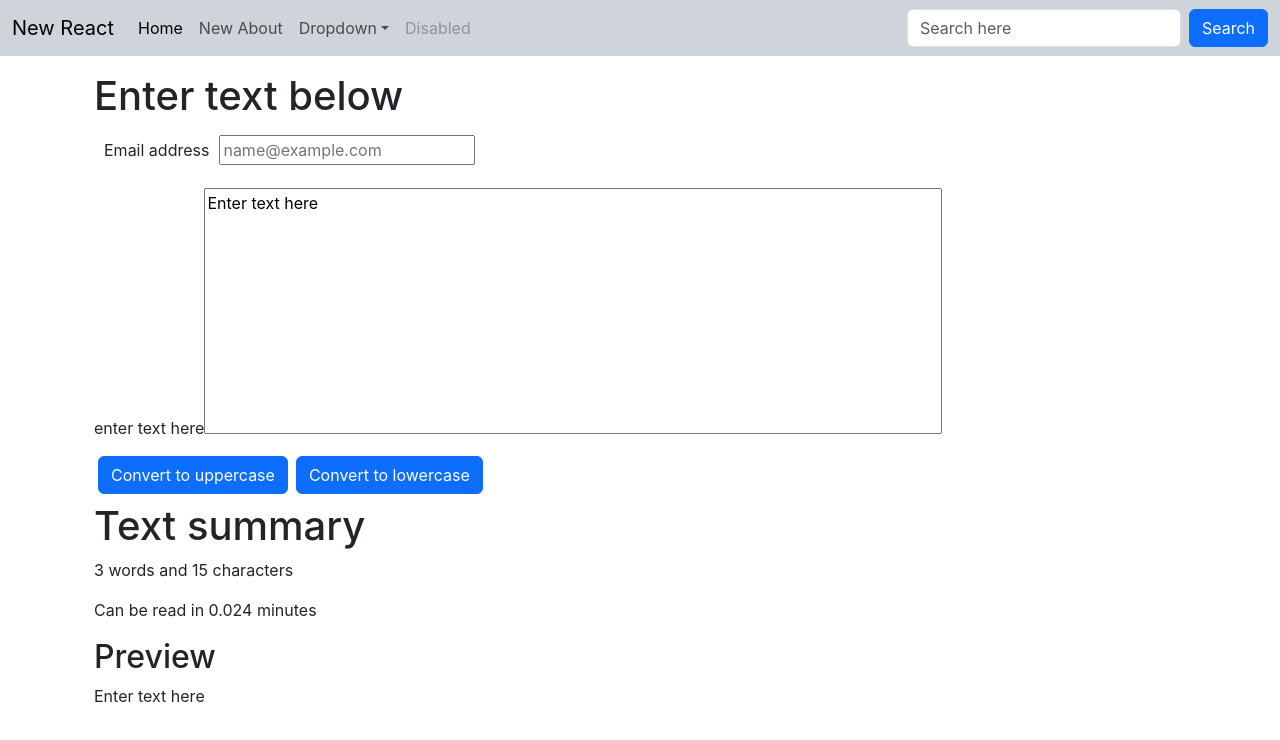
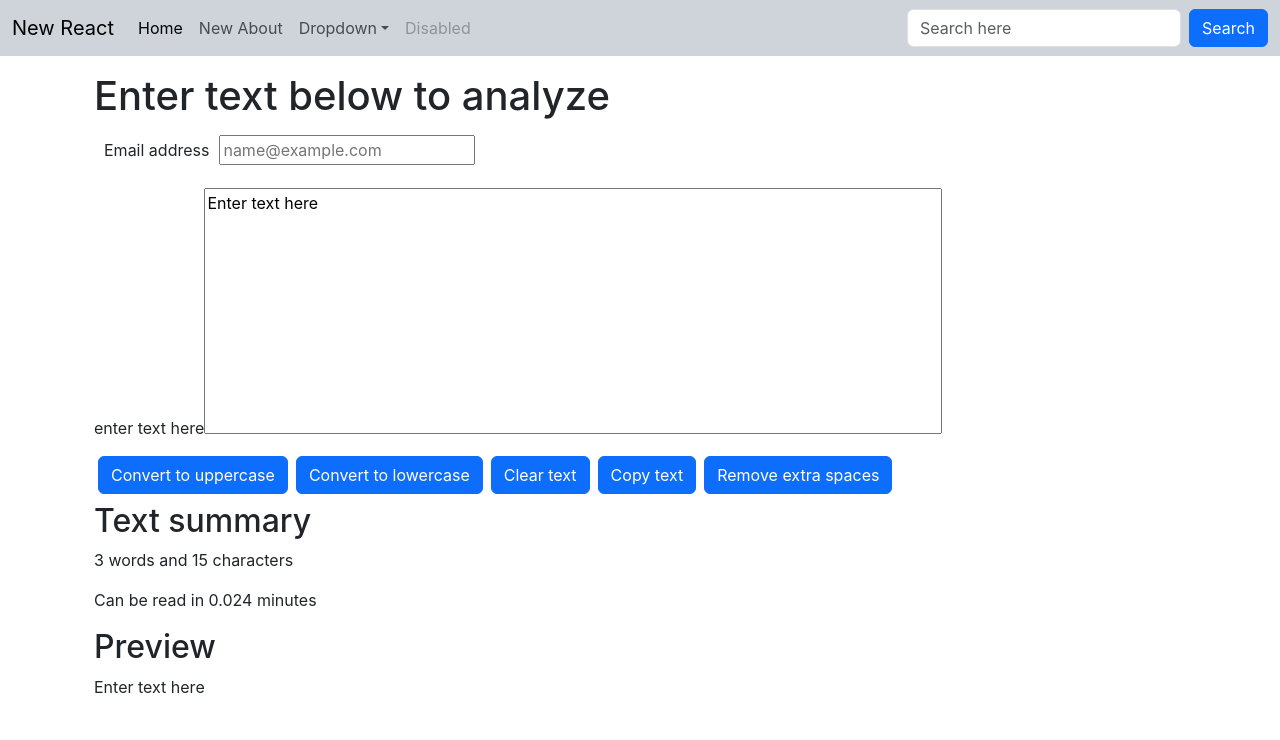
Before and after one commit to vyakhyaagoyal/TextUtils--React, a React (Create React App) app: page / in a window 1280 px wide. Shown: the top 740 px of the page. Built offline with nearby package versions, Linux system fonts and the light colour scheme.

Commit message:
added buttons

```diff
--- a/src/App.js
+++ b/src/App.js
@@ -1,4 +1,5 @@
 import './App.css';
+// import About from './components/About';
 import Navbar from './components/Navbar';
 import TextForm from './components/TextForm';
 
@@ -7,7 +8,8 @@ function App() {
     <>
     <Navbar title="New React" about="New About"/>
     <div className="container my-3">
-    <TextForm heading="Enter text below"/>
+    <TextForm heading="Enter text below to analyze"/>
+    {/* <About/> */}
     </div>
     </>
   );
--- /dev/null
+++ b/src/components/About.js
@@ -0,0 +1,48 @@
+import React, { useState } from 'react'
+
+export default function About() {
+    const [myStyle,setMyStyle]=useState({
+        color:'black',
+        backgroundColor:'white',
+        margin:0,
+        padding:0
+    })
+
+
+    let darkMode=()=>{
+        if(text==='Enable dark mode' && myStyle.color==='black'){
+            let changeMode='Disable dark mode';
+            setText(changeMode);
+
+            setMyStyle({
+                color:'white',
+                backgroundColor:'black'
+            })
+        }
+        else{
+            let changeMode='Enable dark mode';
+            setText(changeMode);
+            setMyStyle({
+                color:'black',
+                backgroundColor:'white'
+            })
+        }
+
+    }
+
+    const [text, setText] = useState('Enable dark mode');
+
+  return (
+    <div className='container' style={myStyle}>
+      <div className='aboutsection'>
+        <h1 className='my-3'>About</h1>
+        <p>The developer of this webpage is Vyakhya Goyal</p>
+      </div>
+
+      <div className="aboutsection">
+      <button type='button' className='btn btn-primary my-2' onClick={darkMode} value={text}>{text}</button>
+      </div>
+
+    </div>
+  )
+}
--- a/src/components/TextForm.js
+++ b/src/components/TextForm.js
@@ -10,6 +10,22 @@ export default function TexthtmlForm(props) {
     const loclick=()=>{
         let locase=text.toLowerCase();
         setText(locase);
+    }
+
+    const clearclick=()=>{
+        let clearcase='';
+        setText(clearcase);
+    }
+
+    const copyclick=()=>{
+        var text=document.getElementById('example1');
+        text.select();
+        navigator.clipboard.writeText(text.value);
+    }
+
+    const removeExtraSpace=()=>{
+        let newText=text.split(/[ ]+/);
+        setText(newText.join(" "));
     }
 
     const handleonchange=(e)=>{
@@ -35,10 +51,13 @@ export default function TexthtmlForm(props) {
         </div>
         <button className="btn btn-primary mx-1" onClick={UpClick}>Convert to uppercase</button>
         <button className="btn btn-primary mx-1" onClick={loclick}>Convert to lowercase</button>
+        <button className="btn btn-primary mx-1" onClick={clearclick}>Clear text</button>
+        <button className="btn btn-primary mx-1" onClick={copyclick}>Copy text</button>
+        <button className="btn btn-primary mx-1" onClick={removeExtraSpace}>Remove extra spaces</button>
     </div>
 
     <div className="container my-2">
-        <h1>Text summary</h1>
+        <h2>Text summary</h2>
         <p>{text.split(" ").length} words and {text.length} characters</p>
         <p>Can be read in {text.split(" ").length*0.008} minutes</p>
 
```
